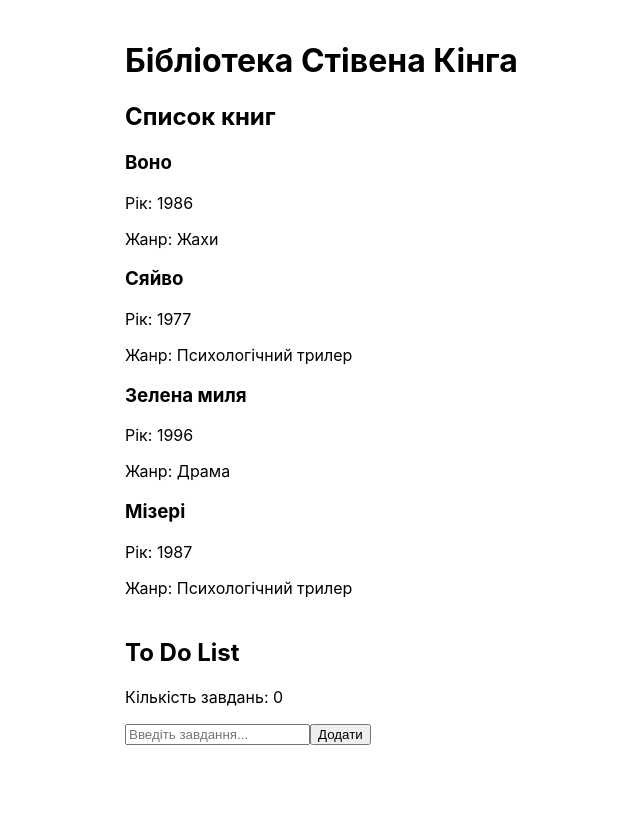
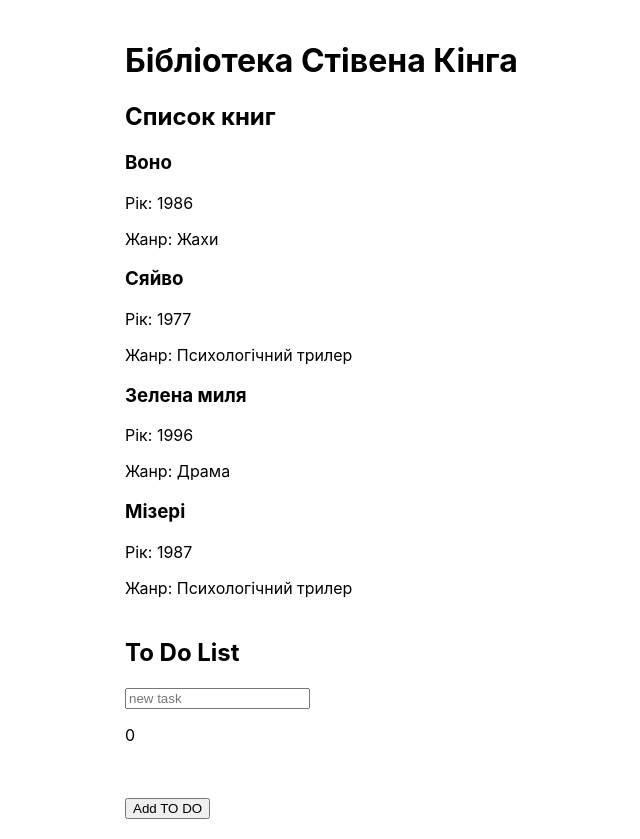
Before and after one commit to elena1964synyshyn/git, a React (Create React App) app in the folder git-app/: page / in a window 1280 px wide. Shown: the whole page, without its empty margins (215-855 px from the left). Before the commit the page ends 800 px from the top, so only its background shows below. Built offline with nearby package versions, Linux system fonts and the light colour scheme.

Commit message:
update todolist

```diff
--- a/git-app/src/Components/TodoList.js
+++ b/git-app/src/Components/TodoList.js
@@ -32,19 +32,27 @@
     return (
       <div style={{ marginTop: '40px' }}>
         <h2>To Do List</h2>
-        <p>Кількість завдань: {todos.length}</p>
         <input
           value={input}
           onChange={this.onChangeHandler}
           onKeyDown={this.onKeyDownHandler}
-          placeholder="Введіть завдання..."
+          placeholder="new task"
         />
-        <button onClick={this.onClickHandler}>Додати</button>
-        <ul>
+
+        <p> {todos.length}</p>
+        <ul
+          style={{
+            listStyle: 'disc',
+            textAlign: 'left',
+            display: 'inline-block',
+          }}
+        >
           {todos.map((todo, index) => (
             <li key={index}>{todo}</li>
           ))}
         </ul>
+        <br />
+        <button onClick={this.onClickHandler}>Add TO DO</button>
       </div>
     );
   }
```
